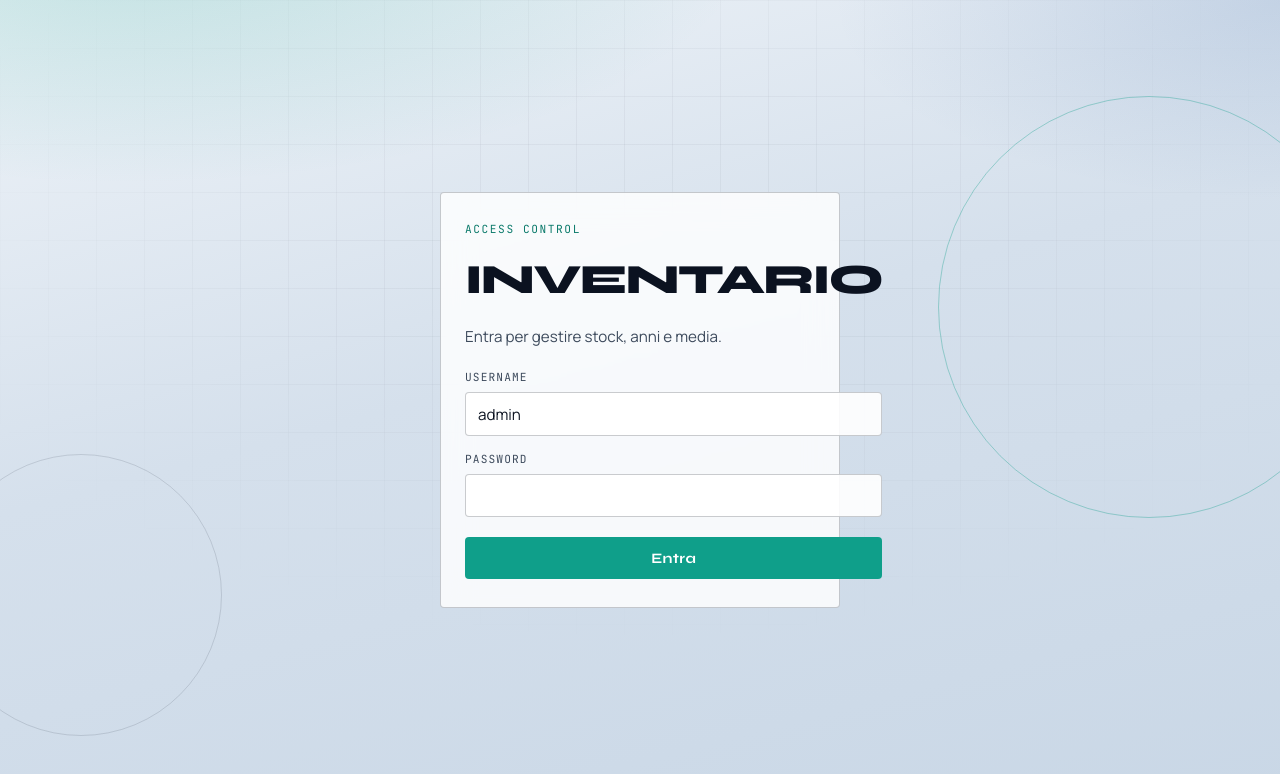
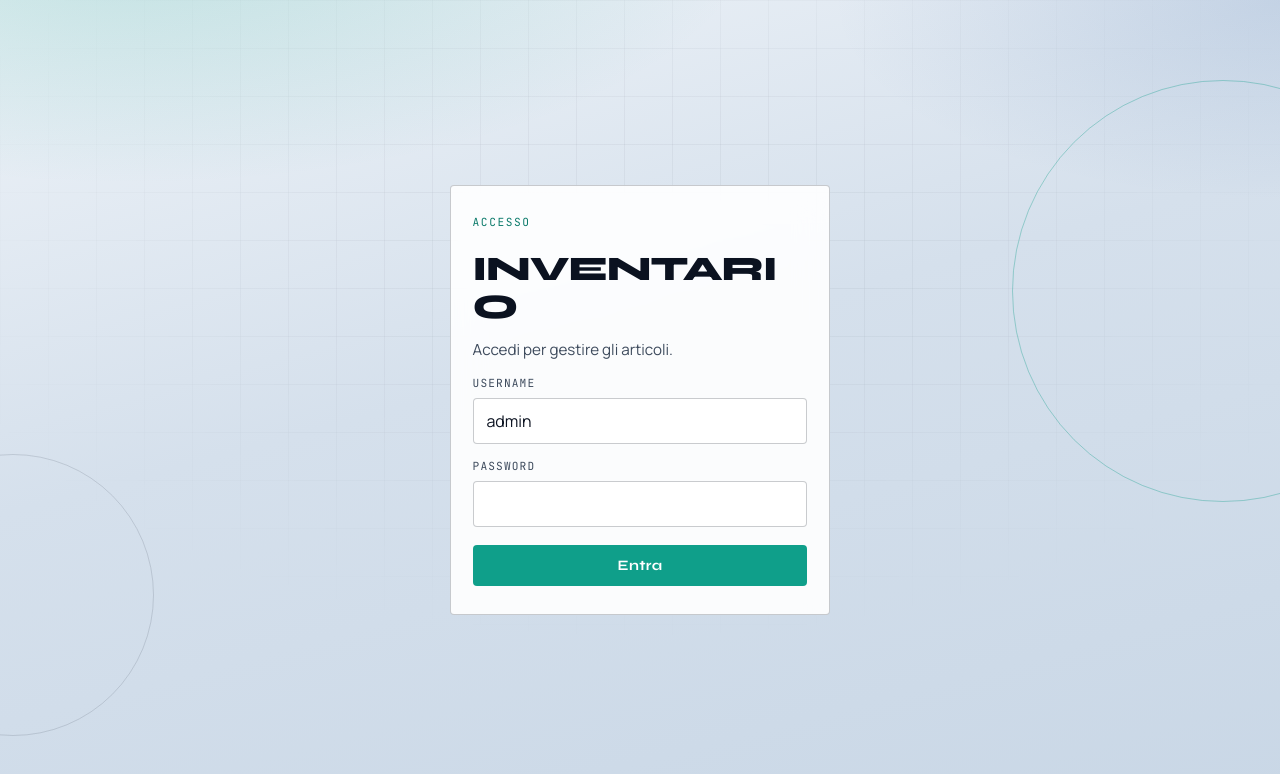
Before and after one commit to FedericoBattisti71196/inventario, a React (Vite) app in the folder frontend/: page /login in a window 1280 px wide. Shown: the top 774 px of the page. Built offline with nearby package versions, Linux system fonts and the light colour scheme; no server answers.

Commit message:
rimodulaione pagina di login

```diff
--- a/frontend/src/App.css
+++ b/frontend/src/App.css
@@ -216,13 +216,9 @@ section:nth-of-type(2) {
   box-shadow: 0 0 0 3px var(--accent-soft);
 }
 
-.item-form,
-.login-card {
+.item-form {
   display: grid;
   gap: 0.9rem;
-}
-
-.item-form {
   grid-template-columns: repeat(auto-fit, minmax(160px, 1fr));
   align-items: end;
   padding: 1.15rem;
@@ -232,8 +228,7 @@ section:nth-of-type(2) {
   backdrop-filter: blur(10px);
 }
 
-.item-form label,
-.login-card label {
+.item-form label {
   display: flex;
   flex-direction: column;
   gap: 0.4rem;
@@ -244,8 +239,9 @@ section:nth-of-type(2) {
   color: var(--ink-soft);
 }
 
-.item-form input,
-.login-card input {
+.item-form input {
+  width: 100%;
+  min-width: 0;
   padding: 0.65rem 0.75rem;
   border: 1px solid var(--line-strong);
   border-radius: var(--radius);
@@ -258,8 +254,7 @@ section:nth-of-type(2) {
   transition: border-color 0.2s ease, box-shadow 0.2s ease;
 }
 
-.item-form input:focus,
-.login-card input:focus {
+.item-form input:focus {
   outline: none;
   border-color: var(--accent);
   box-shadow: 0 0 0 3px var(--accent-soft);
@@ -478,69 +473,117 @@ a.btn {
 
 .login-page {
   min-height: 100vh;
-  display: grid;
-  place-items: center;
+  display: flex;
+  align-items: center;
+  justify-content: center;
   padding: 1.5rem;
   position: relative;
-  overflow: hidden;
+  overflow-x: hidden;
 }
 
 .login-page::before {
   content: "";
   position: absolute;
-  width: 420px;
-  height: 420px;
+  width: min(420px, 70vw);
+  height: min(420px, 70vw);
   border: 1px solid rgba(15, 159, 138, 0.35);
   border-radius: 50%;
-  top: 12%;
-  right: -80px;
+  top: 10%;
+  right: -12%;
   pointer-events: none;
-  animation: rise 1.1s ease-out both;
 }
 
 .login-page::after {
   content: "";
   position: absolute;
-  width: 280px;
-  height: 280px;
+  width: min(280px, 55vw);
+  height: min(280px, 55vw);
   border: 1px solid rgba(11, 18, 32, 0.12);
   border-radius: 50%;
   bottom: 8%;
-  left: -60px;
+  left: -10%;
   pointer-events: none;
 }
 
 .login-card {
   position: relative;
   z-index: 1;
-  width: min(100%, 400px);
+  display: flex;
+  flex-direction: column;
+  gap: 0.85rem;
+  width: 100%;
+  max-width: 380px;
+  min-width: 0;
+  box-sizing: border-box;
   border: 1px solid var(--line-strong);
   border-radius: var(--radius);
-  background: rgba(255, 255, 255, 0.82);
+  background: rgba(255, 255, 255, 0.9);
   backdrop-filter: blur(16px);
-  padding: 1.75rem 1.5rem;
+  padding: 1.75rem 1.35rem;
   animation: rise 0.65s ease-out both;
+}
+
+.login-card > * {
+  min-width: 0;
+  max-width: 100%;
 }
 
 .login-card h1 {
   margin: 0;
   font-family: var(--font-display);
-  font-size: clamp(2rem, 6vw, 2.6rem);
+  font-size: clamp(1.65rem, 7vw, 2.15rem);
   font-weight: 800;
-  letter-spacing: -0.04em;
+  letter-spacing: -0.03em;
   text-transform: uppercase;
-  line-height: 1.05;
+  line-height: 1.1;
+  overflow-wrap: anywhere;
 }
 
 .login-card .login-lead {
-  margin: 0.65rem 0 0.35rem;
+  margin: 0;
   color: var(--ink-soft);
   font-size: 0.95rem;
+  line-height: 1.45;
+}
+
+.login-card label {
+  display: flex;
+  flex-direction: column;
+  gap: 0.4rem;
+  font-family: var(--font-mono);
+  font-size: 0.7rem;
+  letter-spacing: 0.1em;
+  text-transform: uppercase;
+  color: var(--ink-soft);
+}
+
+.login-card input {
+  display: block;
+  width: 100%;
+  min-width: 0;
+  box-sizing: border-box;
+  padding: 0.7rem 0.8rem;
+  border: 1px solid var(--line-strong);
+  border-radius: var(--radius);
+  font-family: var(--font-body);
+  font-size: 1rem;
+  letter-spacing: 0;
+  text-transform: none;
+  color: var(--ink);
+  background: #fff;
+  transition: border-color 0.2s ease, box-shadow 0.2s ease;
+}
+
+.login-card input:focus {
+  outline: none;
+  border-color: var(--accent);
+  box-shadow: 0 0 0 3px var(--accent-soft);
 }
 
 .login-card .btn {
-  margin-top: 0.35rem;
+  margin-top: 0.25rem;
   width: 100%;
+  box-sizing: border-box;
 }
 
 .detail-actions {
--- a/frontend/src/pages/Login.jsx
+++ b/frontend/src/pages/Login.jsx
@@ -33,9 +33,9 @@ export default function Login() {
   return (
     <main className="login-page">
       <form className="login-card" onSubmit={handleSubmit}>
-        <span className="section-kicker">Access control</span>
+        <span className="section-kicker">Accesso</span>
         <h1>Inventario</h1>
-        <p className="login-lead">Entra per gestire stock, anni e media.</p>
+        <p className="login-lead">Accedi per gestire gli articoli.</p>
 
         <label>
           Username
```
